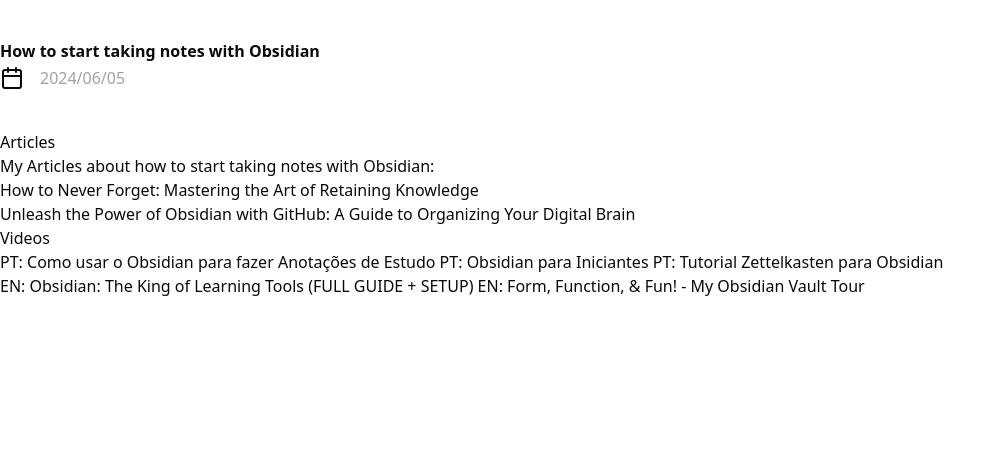
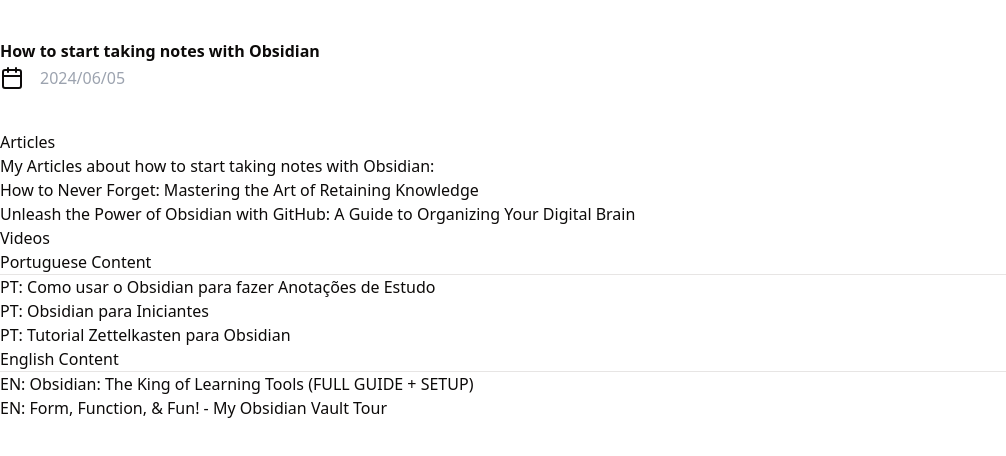
Before and after one commit to yan-pi/zettelkasten, a Next.js app: page /blog/how-to-start-taking-notes in a window 1280 px wide. Shown: the top 456 px of the page, without its empty margins (0-1006 px from the left). Built offline with nearby package versions, Linux system fonts and the light colour scheme.

Commit message:
adjust minor bugs

```diff
--- a/pages/blog/how-to-start-taking-notes.mdx
+++ b/pages/blog/how-to-start-taking-notes.mdx
@@ -20,9 +20,17 @@
 
 
 ## Videos
+
+### Portuguese Content
+_____
 PT: [Como usar o Obsidian para fazer Anotações de Estudo](https://www.youtube.com/watch?v=qMfSkrGkoQ8)
+
 PT: [Obsidian para Iniciantes](https://www.youtube.com/watch?v=BgzRGat8WfE)
+
 PT: [Tutorial Zettelkasten para Obsidian](https://www.youtube.com/watch?v=qtdCdYGSQBg)
 
+### English Content
+_____
 EN: [Obsidian: The King of Learning Tools (FULL GUIDE + SETUP)](https://www.youtube.com/watch?v=hSTy_BInQs8&t=1s)
+
 EN: [Form, Function, & Fun! - My Obsidian Vault Tour](https://www.youtube.com/watch?v=rAkerV8rlow)
```
